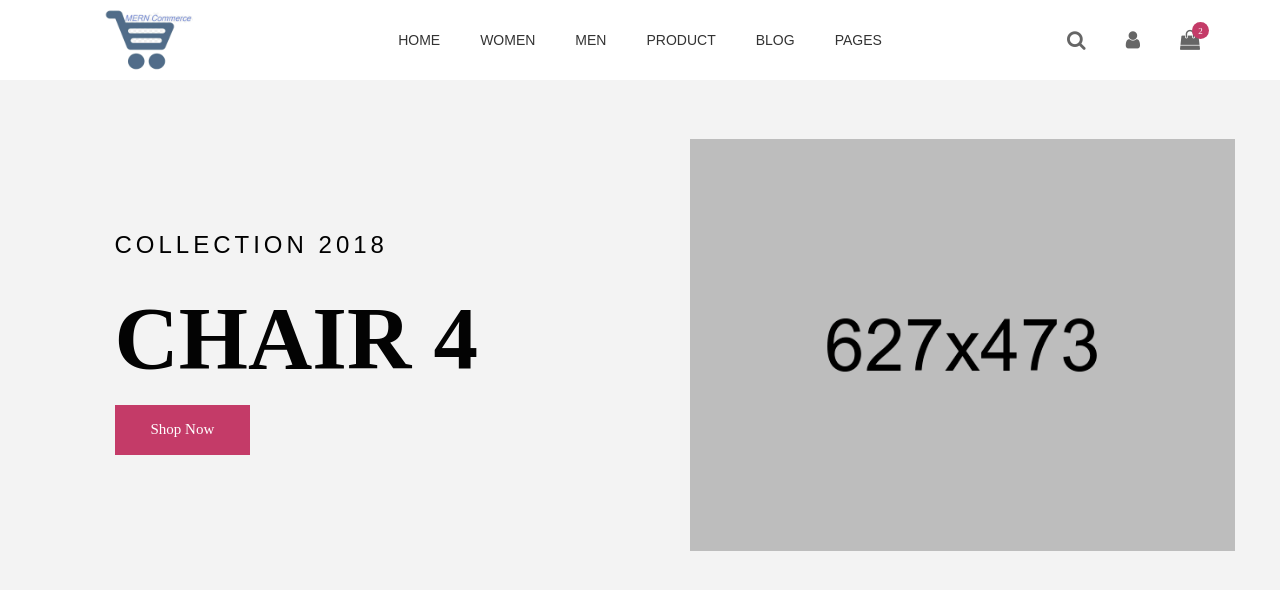
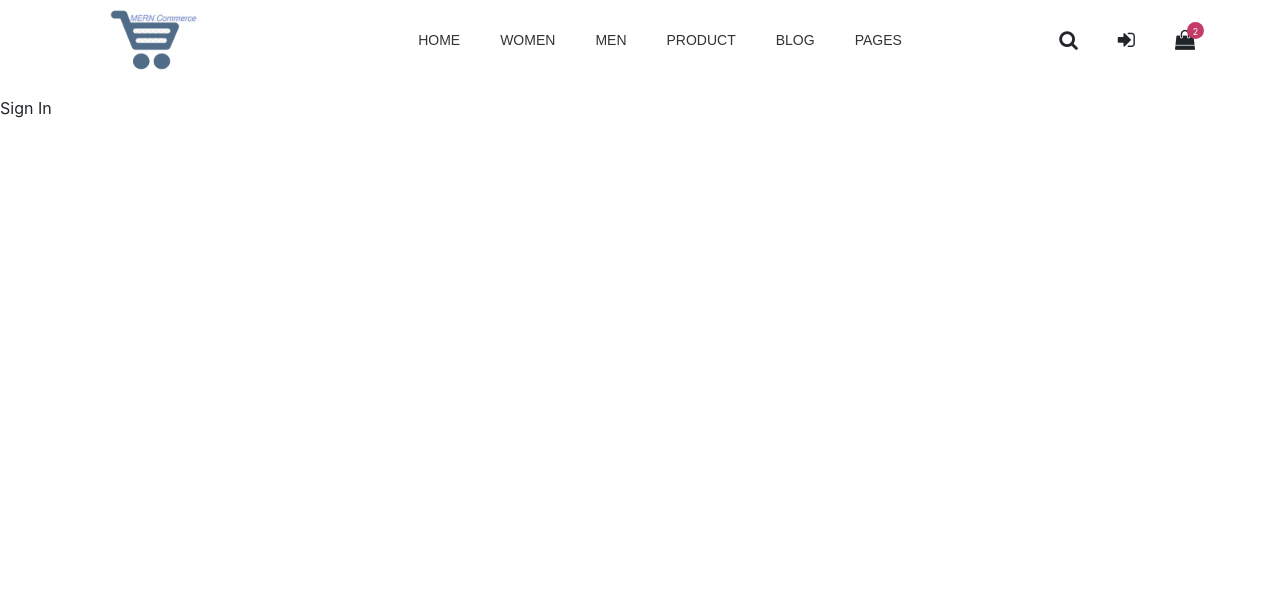
Before and after one commit to sharif0rifat/MERN-Commerce-GraphQL, a React (Create React App) app in the folder mern-commerce-ts/: page /signin in a window 1280 px wide. Shown: the top 590 px of the page. Built offline with nearby package versions, Linux system fonts and the light colour scheme.

Commit message:
routing added

```diff
--- a/mern-commerce-ts/package.json
+++ b/mern-commerce-ts/package.json
@@ -14,6 +14,7 @@
     "font-awesome": "^4.7.0",
     "react": "^16.13.1",
     "react-dom": "^16.13.1",
+    "react-router-dom": "^5.1.2",
     "react-scripts": "3.4.1",
     "typescript": "^3.7.5"
   },
@@ -37,5 +38,8 @@
       "last 1 firefox version",
       "last 1 safari version"
     ]
+  },
+  "devDependencies": {
+    "@types/react-router-dom": "^5.1.5"
   }
 }
--- a/mern-commerce-ts/src/App.tsx
+++ b/mern-commerce-ts/src/App.tsx
@@ -1,37 +1,25 @@
 import React from "react";
 import logo from "./logo.svg";
+import { BrowserRouter, Router, Route } from "react-router-dom";
+
 import "./App.css";
 // import 'bootstrap/dist/css/bootstrap.css';
 import NavBar from "./components/Nav/NavBar";
 import Collection from "./components/collection/collection";
-
-// function App() {
-//   return (
-//     <div className="App">
-//       <header className="App-header">
-//         <img src={logo} className="App-logo" alt="logo" />
-//         <p>
-//           Edit <code>src/App.tsx</code> and save to reload.
-//         </p>
-//         <a
-//           className="App-link"
-//           href="https://reactjs.org"
-//           target="_blank"
-//           rel="noopener noreferrer"
-//         >
-//           Learn React
-//         </a>
-//       </header>
-//     </div>
-//   );
-// }
+import Home from "./components/Home/Home";
+import SignIn from "./components/SignIn/SignIn";
 
 function App() {
   return (
-    <div className="App">
-      <NavBar></NavBar>
-      <Collection></Collection>
-    </div>
+    <BrowserRouter>
+      <div className="App">
+        <NavBar></NavBar>
+        <Route exact path="/" component={Home} />
+        <Route path="/signin" component={SignIn} />
+        {/* <Home></Home>
+        <SignIn></SignIn> */}
+      </div>
+    </BrowserRouter>
   );
 }
 export default App;
--- /dev/null
+++ b/mern-commerce-ts/src/components/Home/Home.tsx
@@ -0,0 +1,11 @@
+import * as React from "react";
+import Collection from "../collection/collection";
+
+export interface IHomeProps {}
+
+export default class Home extends React.Component<IHomeProps> {
+  public render() {
+    // return <Collection></Collection>;
+    return <div>Home</div>;
+  }
+}
--- a/mern-commerce-ts/src/components/Nav/NavBar.tsx
+++ b/mern-commerce-ts/src/components/Nav/NavBar.tsx
@@ -95,7 +95,7 @@ class NavBar extends React.Component {
                   </div>
                   <div className="header__account">
                     <span>
-                      <i className="fa fa-user"></i>
+                      <i className="fa fa-sign-in"></i>
                     </span>
                   </div>
                   <div className="htc__shopping__cart">
--- /dev/null
+++ b/mern-commerce-ts/src/components/SignIn/SignIn.tsx
@@ -0,0 +1,12 @@
+import React, { Component } from "react";
+
+interface Props {}
+interface State {}
+
+export default class SignIn extends Component<Props, State> {
+  state = {};
+
+  render() {
+    return <div>Sign In</div>;
+  }
+}
```
